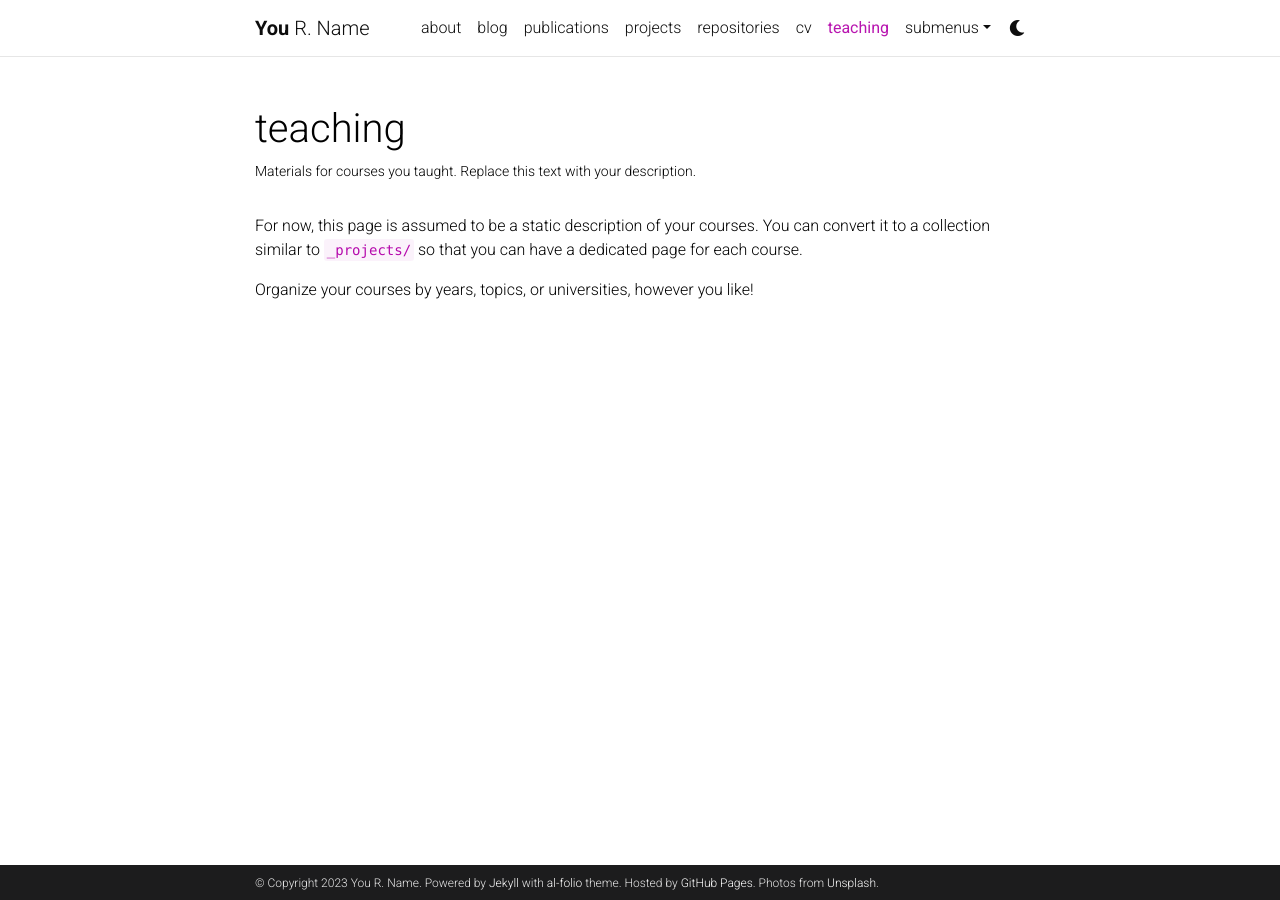
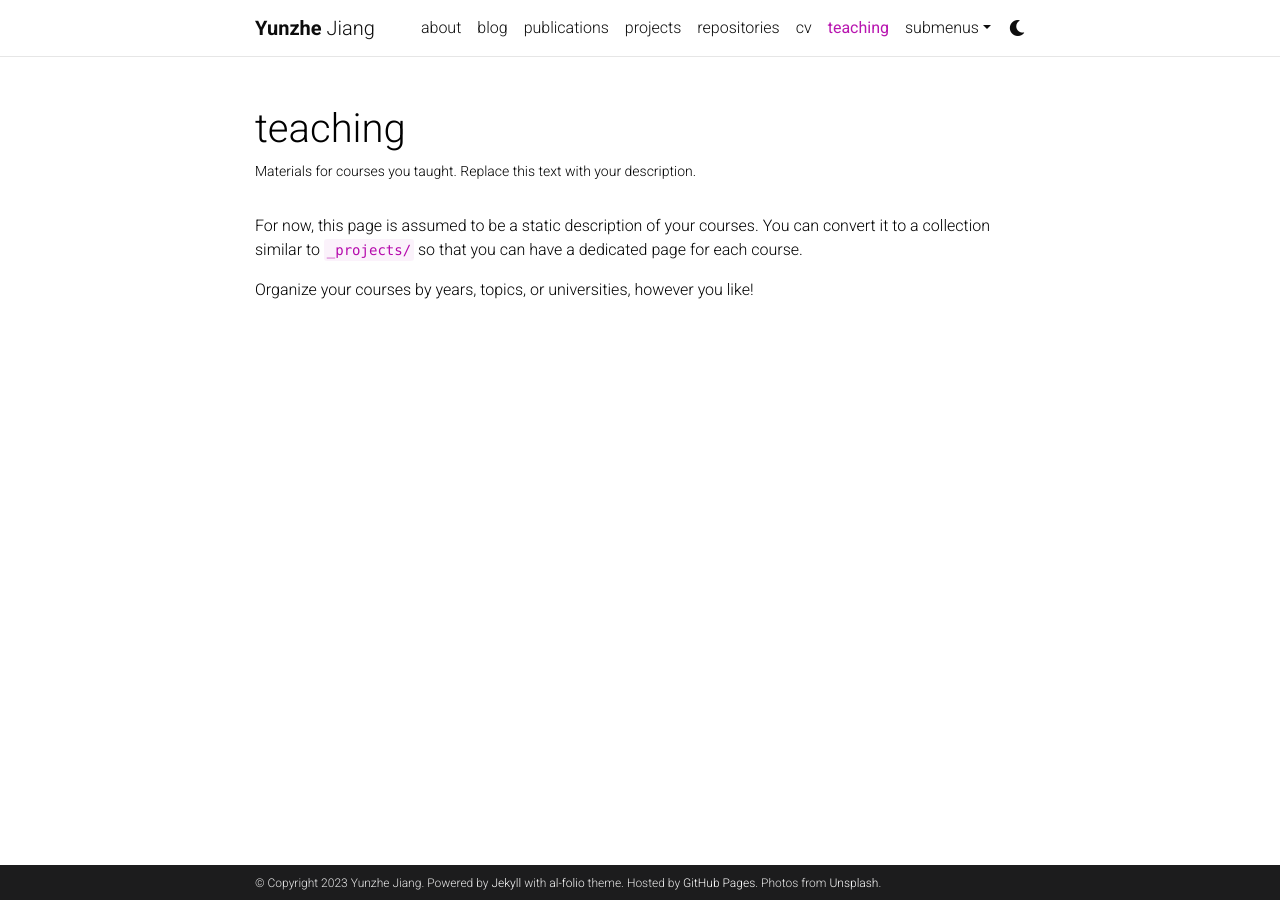
Before and after one commit to yzJiang9/yzJiang9.github.io, a Jekyll site: the page built from _pages/teaching.md, in a window 1280 px wide. Built offline with Jekyll 4.4.1, drawn with Linux system fonts in a browser that asks for light colours; comment, search, counter and statistics services are not loaded; a style sheet for code colours, icons or effects is not loaded.

Commit message:
Update _config.yml

```diff
--- a/_config.yml
+++ b/_config.yml
@@ -3,9 +3,9 @@
 # -----------------------------------------------------------------------------
 
 title: blank # the website title (if blank, full name will be used instead)
-first_name: You
-middle_name: R.
-last_name: Name
+first_name: Yunzhe
+middle_name:
+last_name: Jiang
 email: you@example.com
 description: > # the ">" symbol means to ignore newlines until "footer_text:"
   A simple, whitespace theme for academics. Based on [*folio](https://github.com/bogoli/-folio) design.
```
